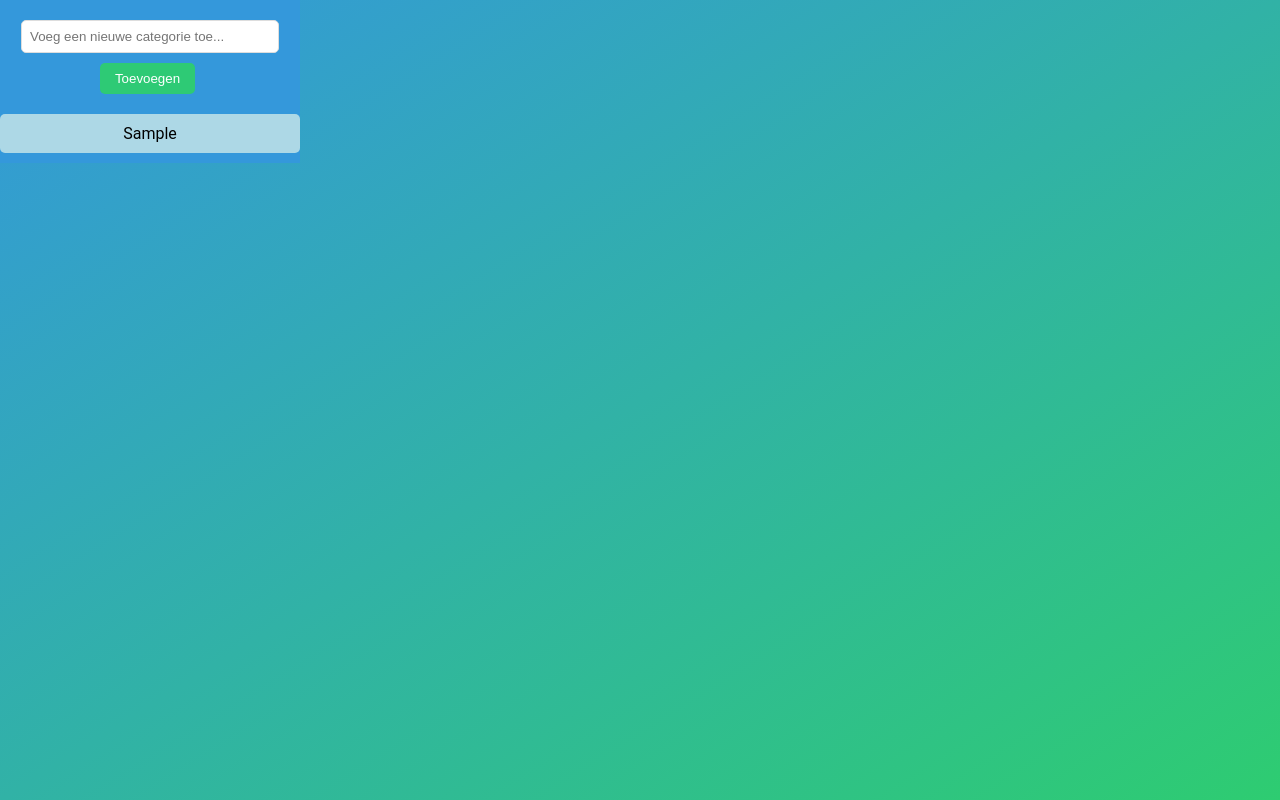
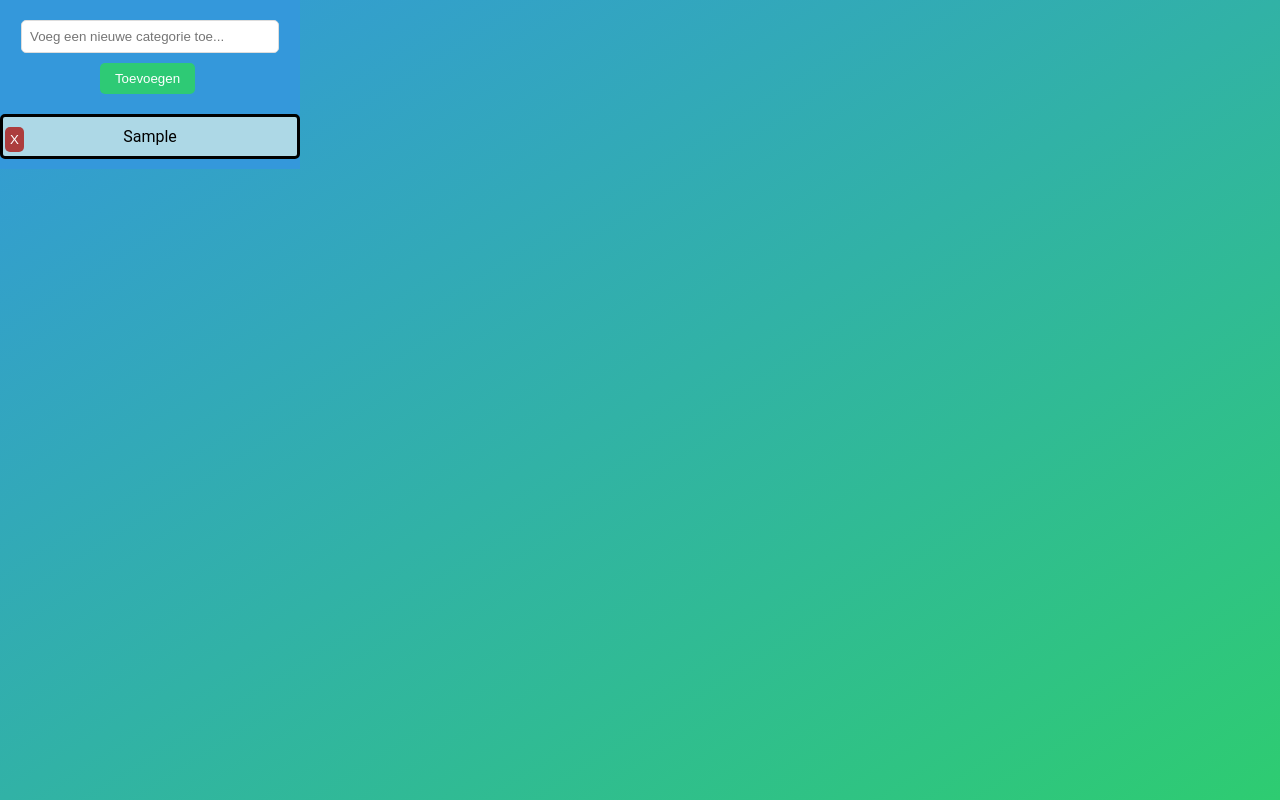
Before and after one commit to immabeyoyo/schoolproject1, a plain HTML site: page index.html in a window 1280 px wide. Both pictures are taken after typing "Sample" into the empty fields and a click on the button "Toevoegen". Drawn offline with Linux system fonts and the light colour scheme.

Commit message:
Delete categorie button 23/11

```diff
--- a/script.js
+++ b/script.js
@@ -42,17 +42,25 @@ function createCategorieItem(categorie, index) {
     categorieItem.classList.add("categorieItem");
     categorieItem.style.animation = "fadeIn 0.5s ease";
 
+    const deleteButton = document.createElement("Button");
+    deleteButton.innerText = "X";
+    deleteButton.addEventListener("click", function () {
+        removeCategorie(index);
+    });
+
     const categorieText = document.createElement("span");
     categorieText.innerText = categorie.text;
 
-    categorieItem.addEventListener("Click", function () {
-        consolo.log("Clicked on:", categorie.text);
-    });
-
+    categorieItem.appendChild(deleteButton);
     categorieItem.appendChild(categorieText);
 
+    return categorieItem;
+}
 
-    return categorieItem;
+function removeCategorie(index) {
+    categories.splice(index, 1);
+    saveCategories();
+    renderCategories();
 }
 
 function saveCategories() {
--- a/styles.css
+++ b/styles.css
@@ -73,9 +73,19 @@ body {
     color: black;
     text-align: center;
 }
+#categorieList button {
+    background-color: #ac3d3d;
+    color: #fff;
+    border: none;
+    padding: 5px 5px;
+    cursor: pointer;
+    border-radius: 5px;
+    position: absolute;
+    left: 5px;
+}
 
 .categorieItem {
-border: 5px black;
+border: 3px solid black;
 padding: 10px;
 margin-bottom: 10px;
 background-color: #ADD8E6;
```
